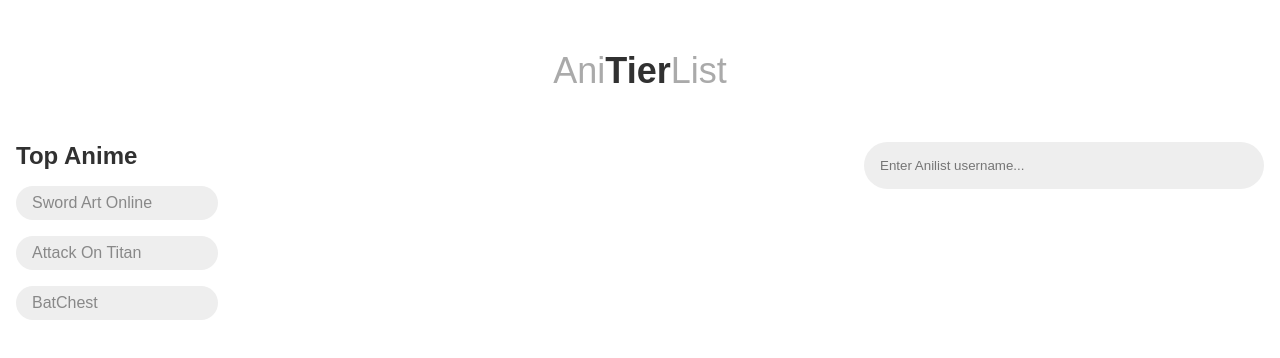
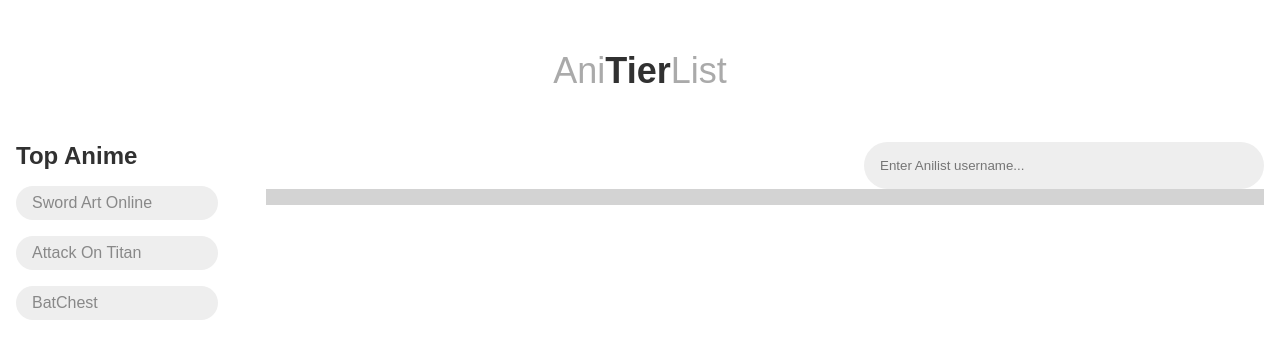
Before and after one commit to marcgozali/AniTierList, a React (Create React App) app: page / in a window 1280 px wide. Shown: the top 358 px of the page. Built offline with nearby package versions, Linux system fonts and the light colour scheme.

Commit message:
update drag and drop

```diff
--- a/package.json
+++ b/package.json
@@ -9,6 +9,7 @@
     "react": "^18.2.0",
     "react-beautiful-dnd": "^13.1.0",
     "react-dom": "^18.2.0",
+    "react-draggable": "^4.4.5",
     "react-scripts": "5.0.1",
     "web-vitals": "^2.1.4"
   },
--- a/src/App.js
+++ b/src/App.js
@@ -1,7 +1,9 @@
 import Header from './components/Header';
 import Sidebar from './components/Sidebar';
 import MainContent from './components/MainContent';
+import { DragDropContext, Droppable, Draggable } from 'react-beautiful-dnd';
 import { useState, useEffect } from 'react';
+
 function App() {
 	const [ animeList, SetAnimeList ] = useState([]);
 	const [ topAnime, SetTopAnime ] = useState([]);
@@ -64,7 +66,7 @@ function App() {
 		var variables = {
 			userId: q,
 			page: 1,
-			perPage: 50
+			perPage: 10
 		};
 
 		var url = 'https://graphql.anilist.co',
--- a/src/assets/scss/main.css
+++ b/src/assets/scss/main.css
@@ -144,7 +144,7 @@ header h1 strong {
 
 .content-wrap main .anime-list .anime-card {
   -webkit-box-flex: 1;
-    /*  -ms-flex: 1 1 33.333%; */
+          -ms-flex: 1 1 33.333%;
           flex: 1 1 33.333%;
   max-width: 33.333%;
   padding: 16px 8px;
--- a/src/components/AnimeCard.js
+++ b/src/components/AnimeCard.js
@@ -1,17 +1,19 @@
 import React from 'react'
+import Draggable from 'react-draggable'
+//import { DragDropContext, Droppable, Draggable } from 'react-beautiful-dnd';
 
 function AnimeCard({anime}) {
   return (
+    <Draggable>
     <article className='anime-card'>
-        <a href="">
             <figure>
                 <img
                     src={anime.media.coverImage.large}
                     alt="Anime Image" />
             </figure>
             <h3>{ anime.media.title.romaji }</h3>
-        </a>
     </article>
+    </Draggable>
   )
 }
 
--- a/src/components/MainContent.js
+++ b/src/components/MainContent.js
@@ -1,7 +1,52 @@
 import React from 'react'
+import { useState, useEffect } from 'react';
 import AnimeCard from './AnimeCard'
+import { DragDropContext, Droppable, Draggable } from 'react-beautiful-dnd';
+
 
 function MainContent(props) {
+
+	const [items, setItems] = useState([])
+
+	const reorder = (list, startIndex, endIndex) => {
+		const result = Array.from(list);
+		const [removed] = result.splice(startIndex, 1);
+		result.splice(endIndex, 0, removed);
+
+		return result;
+	};
+
+	const grid = 8;
+	const getItemStyle = (isDragging, draggableStyle) => ({
+		// some basic styles to make the items look a bit nicer
+		userSelect: 'none',
+		padding: grid * 2,
+		margin: `0 ${grid}px 0 0`,
+
+		// change background colour if dragging
+		background: isDragging ? 'lightgreen' : 'grey',
+
+		// styles we need to apply on draggables
+		...draggableStyle,
+	  });
+
+	  const getListStyle = isDraggingOver => ({
+		background: isDraggingOver ? 'lightblue' : 'lightgrey',
+		display: 'flex',
+		padding: grid,
+		overflow: 'auto',
+	  });
+
+	  function onDragEnd(result) {
+		if (!result.destination) {
+			return;
+		}
+		const newItems = [...items];
+		const [removed] = newItems.splice(result.source.index, 1);
+		newItems.splice(result.destination.index, 0, removed);
+		setItems(newItems)
+	}
+
 	return (
 		<main>
 			<div className="main-head">
@@ -16,13 +61,35 @@ function MainContent(props) {
 						onChange={e => props.SetSearch(e.target.value)} />
 				</form>
 			</div>
-			<div className='anime-list'>
-				{props.animeList.map(anime => (
-					<AnimeCard
-						anime={anime}
-						key={anime.id} />
-				))}
-			</div>
+			<DragDropContext onDragEnd={onDragEnd}>
+				<Droppable droppableId='droppable' direction='horizontal'>
+					{(provided, snapshot)=> (
+						<div ref={provided.innerRef}
+              				style={getListStyle(snapshot.isDraggingOver)}
+              				{...provided.droppableProps} >
+								{props.animeList.map((anime, index) => (
+									<Draggable>
+										{(provided, snapshot) => (
+											<div ref={provided.innerRef}
+											{...provided.draggableProps}
+											{...provided.dragHandleProps}
+											style={getItemStyle(
+												snapshot.isDragging,
+												provided.draggableProps.style
+											)} >
+												{anime.media.title.romaji}
+											</div>
+										)}
+									</Draggable>
+								))}
+								{provided.placeholder}
+						</div>
+					)
+					}
+				</Droppable>
+
+			</DragDropContext>
+
 		</main>
 	)
 }
```
Also changed, not shown: 1 other file (tests, documents, lock files or other folders).
